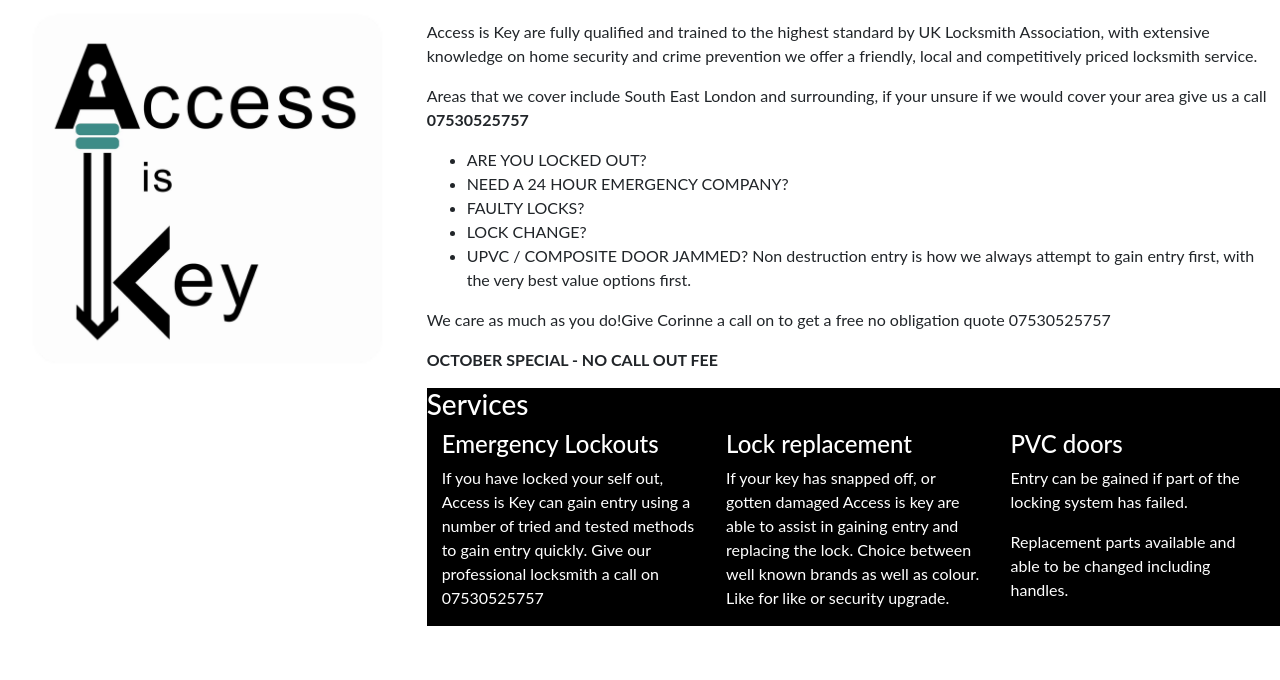
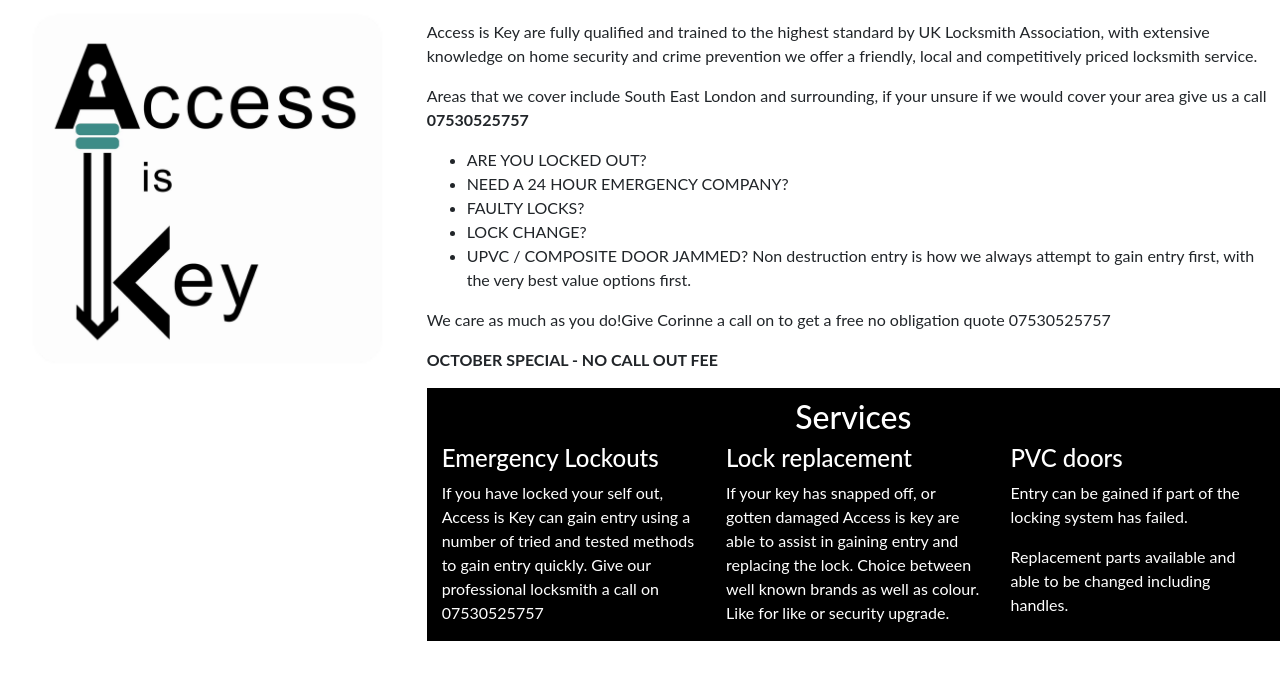
Before and after one commit to accessiskey/accessiskey.github.io, a Jekyll site: the page built from index.md, in a window 1280 px wide. Shown: the top 680 px of the page. Built offline with Jekyll 4.4.1, drawn with Linux system fonts in a browser that asks for light colours; our own code applies the rules of GitHub Pages for plain Markdown files.

Commit message:
Update default.html

```diff
--- a/_layouts/default.html
+++ b/_layouts/default.html
@@ -35,7 +35,9 @@
 
          </div>
          <div class="row text-center" style="background-color:black;color: white;">
-          <h3 class="text-center"> Services </h3>
+             <div class="col-12" style="padding-top:10px">
+                  <h2> Services </h3>
+             </div>
          </div>
 
         <div class="row" style="background-color:black;color: white;">
```
